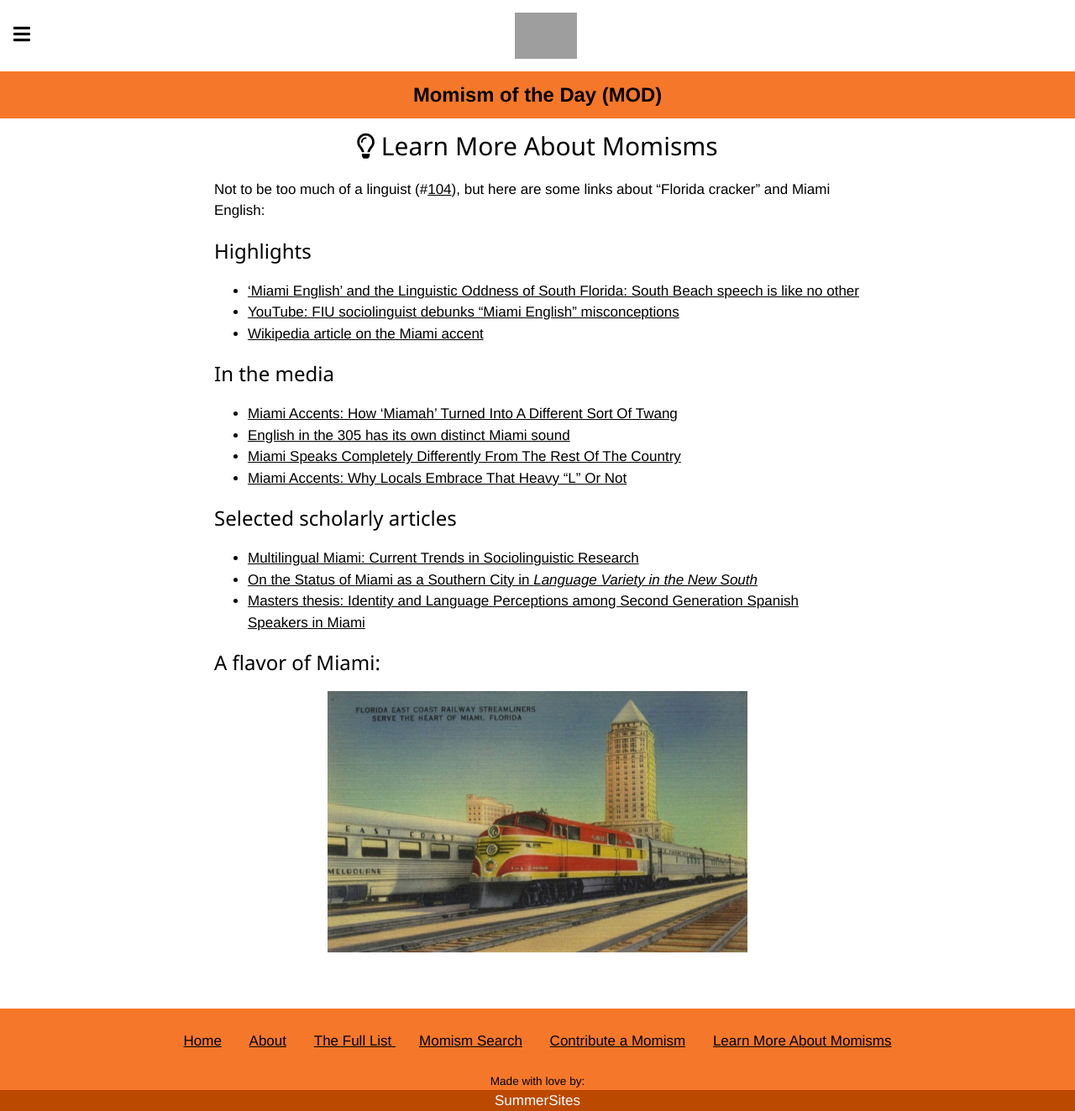
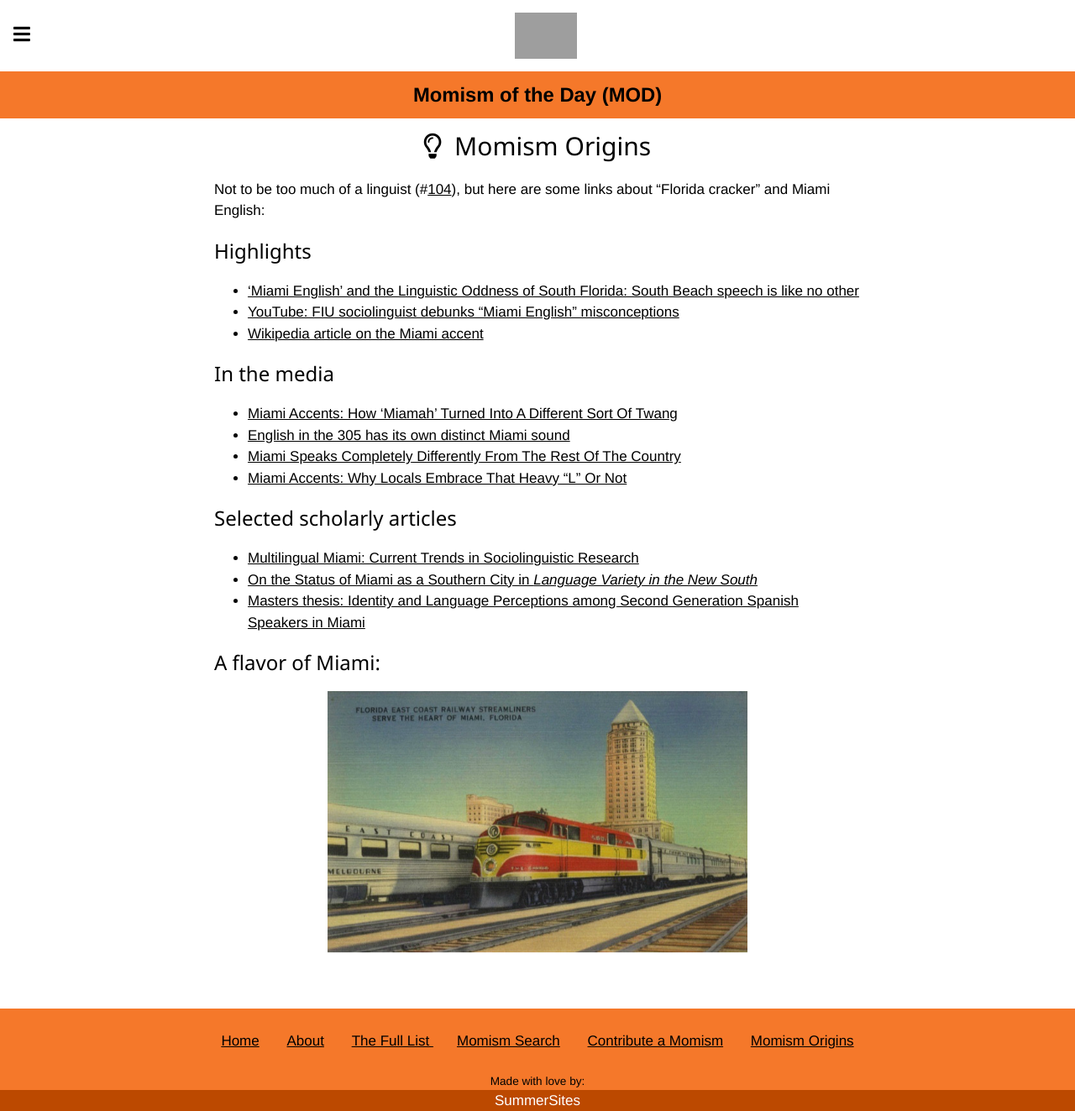
Before and after one commit to summerhays/new_momisms, a Jekyll site: the page built from resources.md, in a window 1280 px wide. Shown: the whole page at 84% size. Built offline with Jekyll 4.4.1, drawn with Linux system fonts in a browser that asks for light colours; grey boxes are pictures that could not be loaded.

Commit message:
SEO improvement

```diff
--- a/_data/navigation.yml
+++ b/_data/navigation.yml
@@ -19,6 +19,6 @@ docs:
   icon: <i class="fas fa-hand-holding-medical fa-fw fa-lg pink-text"></i>&nbsp;
   target:
   # used to be newpage
-- title: Learn More About Momisms
+- title: Momism Origins
   url: /resources.html
   icon: <i class="far fa-lightbulb fa-fw fa-lg pink-text"></i>&nbsp;
--- a/resources.md
+++ b/resources.md
@@ -1,5 +1,5 @@
 ---
-title: <i class="far fa-lightbulb"></i>&nbsp;Learn More About Momisms
+title: <i class="far fa-lightbulb"></i>&nbsp; Momism Origins
 layout: default
 id: resources
 ---
```
